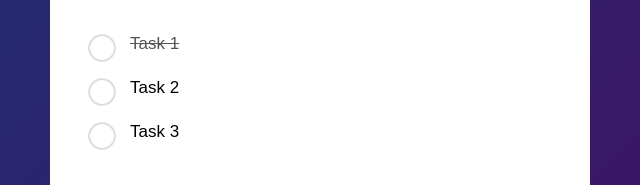
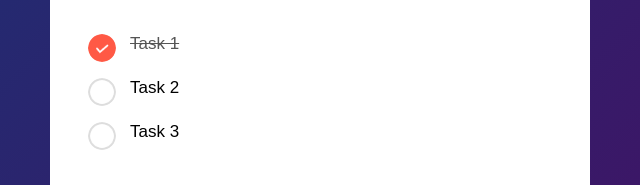
Before and after one commit to Gleemox/todo-app-built-using-JavaScript, a plain HTML site: page index.html in a window 1280 px wide. Shown: the part 253-438 px from the top of the page, 320-960 px from the left. Drawn offline with Linux system fonts and the light colour scheme.

Commit message:
Add an icon to the first checked task

```diff
--- a/style.css
+++ b/style.css
@@ -92,3 +92,7 @@ ul li.checked{
     color: #555;
     text-decoration: line-through;
 }
+
+ul li.checked::before{
+    background-image: url(images/checked.png);
+}
```
